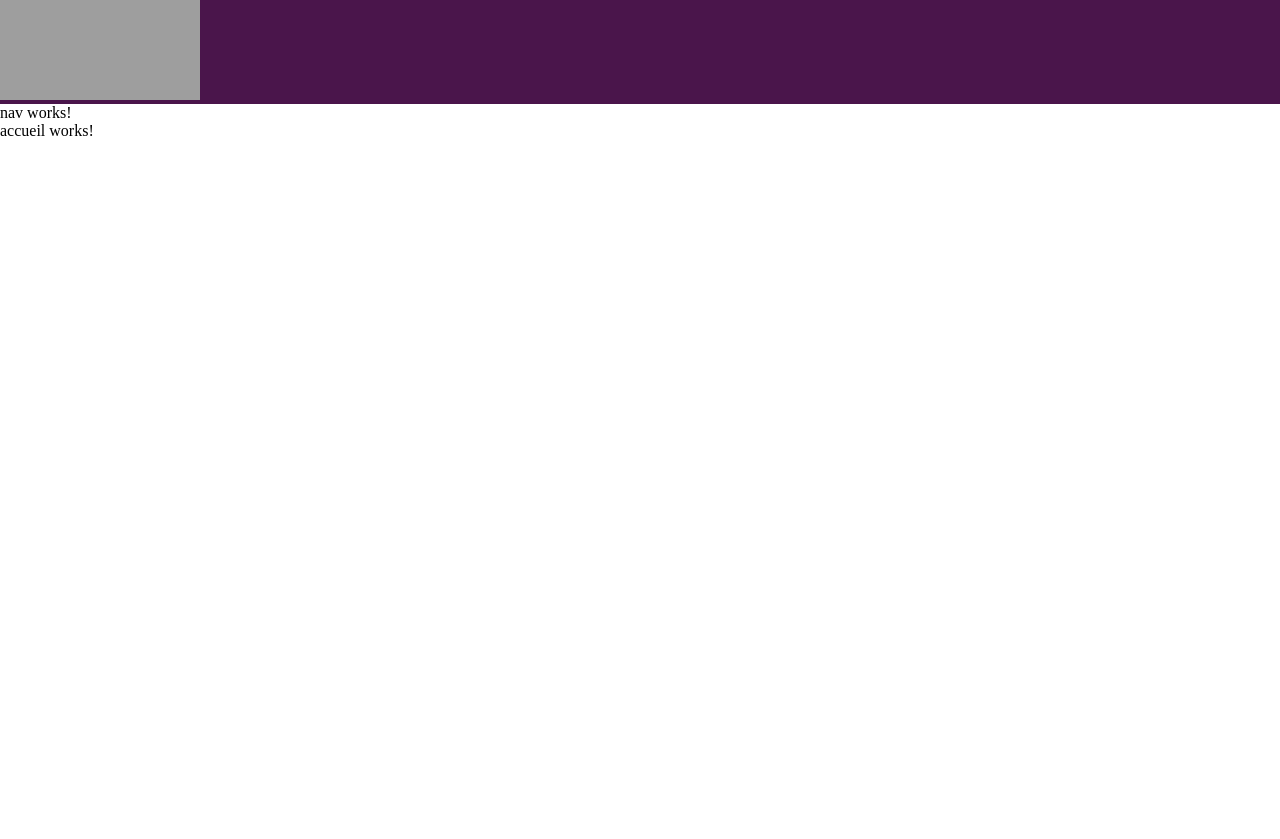
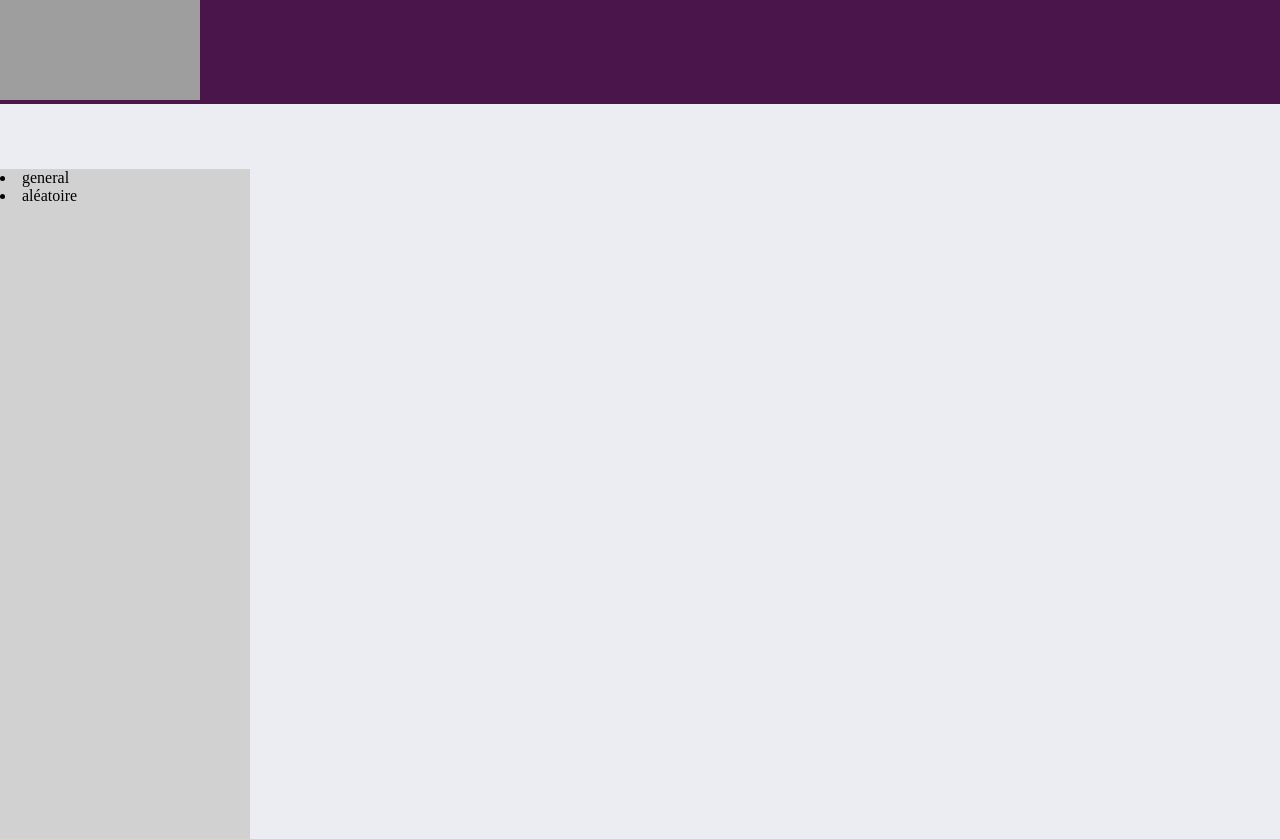
Before and after one commit to FrenchDogue/Slack_tp, an Angular app in the folder slack_projet/: page /accueil in a window 1280 px wide. Before the commit the page ends 800 px from the top, so only its background shows below. Built offline with nearby package versions, Linux system fonts and the light colour scheme; data requests are answered from the project's data file; grey boxes are pictures that could not be loaded.

Commit message:
get service et nav

```diff
--- a/slack_projet/src/app/app.component.html
+++ b/slack_projet/src/app/app.component.html
@@ -1,4 +1,3 @@
-
 <header class="fixed-top">
   <nav class="navbar">
     <a class="navbar-brand" href="#">
@@ -12,8 +11,6 @@
     </a>
   </nav>
 </header>
-<router-outlet></router-outlet>
-
 
 <main>
   <div class="shadow position-fixed"></div>
--- a/slack_projet/src/app/app.component.scss
+++ b/slack_projet/src/app/app.component.scss
@@ -8,3 +8,23 @@
   background-color: #4a154b;
   width: 100%;
 }
+
+main {
+  background: #ebedf2;
+  min-height: calc(100vh - 65px);
+  padding-top: 65px;
+}
+
+aside {
+  background: #d1d1d1;
+  width: 250px;
+  min-height: 100vh;
+  position: fixed;
+  z-index: 1000;
+
+  .scroller {
+    overflow-y: auto;
+    max-height: 100vh;
+    padding-bottom: 65px;
+  }
+}
--- a/slack_projet/src/app/canaux/canaux.module.ts
+++ b/slack_projet/src/app/canaux/canaux.module.ts
@@ -2,6 +2,7 @@ import { NgModule } from '@angular/core';
 import { CommonModule } from '@angular/common';
 import { AccueilComponent } from './pages/accueil/accueil.component';
 import { CanauxRoutingModule } from './canaux-routing';
+import { CanauxMessagesService } from './services/canaux-messages.service';
 
 @NgModule({
   declarations: [AccueilComponent],
--- a/slack_projet/src/app/canaux/services/canaux-messages.service.ts
+++ b/slack_projet/src/app/canaux/services/canaux-messages.service.ts
@@ -1,9 +1,18 @@
 import { Injectable } from '@angular/core';
+import { HttpClient } from '@angular/common/http';
+import { Canal } from 'src/app/core/models/canal';
+import { Observable } from 'rxjs';
+
 
 @Injectable({
-  providedIn: 'root'
+  providedIn: 'root',
 })
 export class CanauxMessagesService {
+  constructor(private http: HttpClient) {}
 
-  constructor() { }
+  configUrl = ' http://localhost:3033/canals';
+
+  public getData(): Observable<Canal[]> {
+    return this.http.get<Canal[]>(this.configUrl);
+  }
 }
--- a/slack_projet/src/app/core/components/nav/nav.component.html
+++ b/slack_projet/src/app/core/components/nav/nav.component.html
@@ -1 +1,3 @@
-<p>nav works!</p>
+<li *ngFor="let item of tab">
+  {{ item.canalName }}
+</li>
--- a/slack_projet/src/app/core/components/nav/nav.component.ts
+++ b/slack_projet/src/app/core/components/nav/nav.component.ts
@@ -1,10 +1,16 @@
 import { Component } from '@angular/core';
+import { Canal } from '../../models/canal';
+import { CanauxMessagesService } from 'src/app/canaux/services/canaux-messages.service';
 
 @Component({
   selector: 'app-nav',
   templateUrl: './nav.component.html',
-  styleUrls: ['./nav.component.scss']
+  styleUrls: ['./nav.component.scss'],
 })
 export class NavComponent {
+  public tab!: Canal[];
 
+  constructor(private canauxMessagesService: CanauxMessagesService) {
+    this.canauxMessagesService.getData().subscribe((data) => (this.tab = data));
+  }
 }
--- a/slack_projet/src/app/core/core.module.ts
+++ b/slack_projet/src/app/core/core.module.ts
@@ -1,6 +1,7 @@
 import { NgModule } from '@angular/core';
 import { CommonModule } from '@angular/common';
 import { NavComponent } from './components/nav/nav.component';
+import { CanauxModule } from '../canaux/canaux.module';
 
 
 
@@ -9,7 +10,8 @@ import { NavComponent } from './components/nav/nav.component';
     NavComponent
   ],
   imports: [
-    CommonModule
+    CommonModule,
+    CanauxModule
   ],
   exports:[
     NavComponent
```
Also changed, not shown: slack_projet/src/app/app.module.ts (+8 -1 lines).
